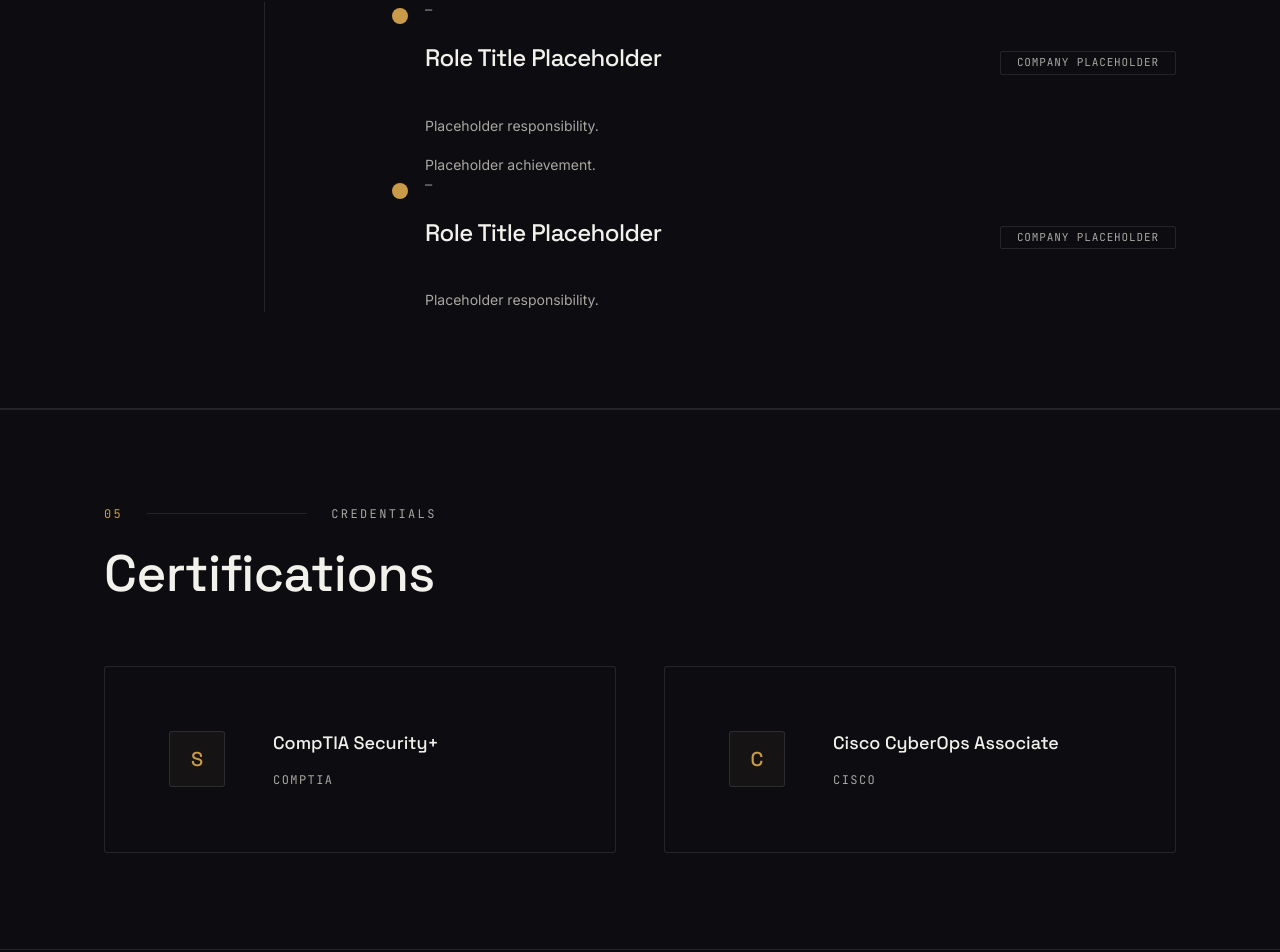
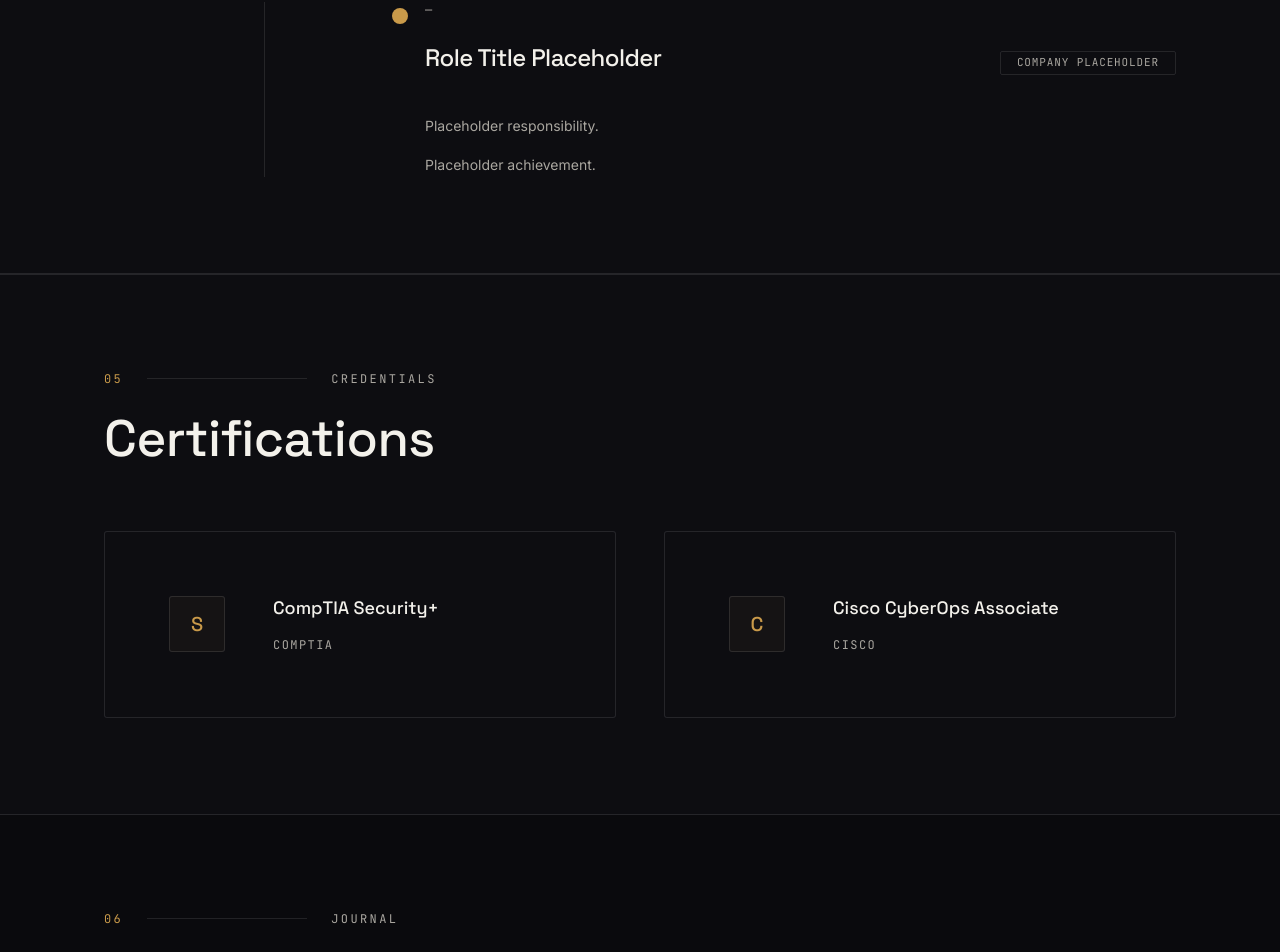
Before and after one commit to warlord80/sentinel-portfolio, a Next.js app: page / in a window 1280 px wide. Shown: the part 4055-5007 px from the top of the page. Built offline with nearby package versions, Linux system fonts and the light colour scheme; no server answers; the database is empty.

Commit message:
feat: wire Experience section to Supabase CMS
- Added getExperience() fetch to page.tsx
- Experience component now accepts initialExperiences prop
- Falls back to placeholder if CMS returns empty

```diff
--- a/src/app/page.tsx
+++ b/src/app/page.tsx
@@ -9,7 +9,7 @@ import { Contact } from "@/components/sections/contact";
 import { Footer } from "@/components/layout/footer";
 import { Ticker } from "@/components/ui/ticker";
 import { getEnabledSocialLinks, getResumeUrl } from "@/app/actions/admin";
-import { getProjects, getWriteups, getCertifications } from "@/app/actions/content";
+import { getProjects, getWriteups, getCertifications, getExperience } from "@/app/actions/content";
 
 export default async function Home() {
   let socialLinks: Awaited<ReturnType<typeof getEnabledSocialLinks>> = [];
@@ -17,14 +17,16 @@ export default async function Home() {
   let projects: Awaited<ReturnType<typeof getProjects>> = [];
   let writeups: Awaited<ReturnType<typeof getWriteups>> = [];
   let certifications: Awaited<ReturnType<typeof getCertifications>> = [];
+  let experiences: Awaited<ReturnType<typeof getExperience>> = [];
 
   try {
-    [socialLinks, resumeUrl, projects, writeups, certifications] = await Promise.all([
+    [socialLinks, resumeUrl, projects, writeups, certifications, experiences] = await Promise.all([
       getEnabledSocialLinks(),
       getResumeUrl(),
       getProjects(),
       getWriteups(),
       getCertifications(),
+      getExperience(),
     ]);
   } catch {
     // Gracefully fall back to defaults if Supabase queries fail
@@ -37,7 +39,7 @@ export default async function Home() {
       <Ticker />
       <Skills />
       <Projects initialProjects={projects} />
-      <Experience />
+      <Experience initialExperiences={experiences} />
       <Certifications initialCertifications={certifications} />
       <Writeups initialWriteups={writeups} />
       <Contact socialLinks={socialLinks} />
--- a/src/components/sections/experience.tsx
+++ b/src/components/sections/experience.tsx
@@ -2,31 +2,24 @@ import { SectionHeading } from "@/components/ui/section-heading";
 import { Tag } from "@/components/ui/tag";
 import { Container } from "@/components/layout/container";
 import { Reveal } from "@/components/motion";
+import type { Experience as ExperienceType } from "@/lib/types";
 
-// Placeholder timeline entries — structure and design only. Real roles,
-// companies and dates are filled via the CMS in later phases. No fabricated
-// experience is claimed.
-const timeline = [
+const fallback: ExperienceType[] = [
   {
+    id: "e1",
     period: "—",
     role: "Role Title Placeholder",
     company: "Company Placeholder",
     notes: ["Placeholder responsibility.", "Placeholder achievement."],
-  },
-  {
-    period: "—",
-    role: "Role Title Placeholder",
-    company: "Company Placeholder",
-    notes: ["Placeholder responsibility."],
+    order: 0,
+    created_at: "",
+    updated_at: "",
   },
 ];
 
-/**
- * Experience — classified vertical timeline. No corporate logos. A 1px
- * vertical line illuminates in Muted Brass on scroll (scroll-rhythm is a
- * Phase 3 concern; the rail is structural here).
- */
-export function Experience() {
+export function Experience({ initialExperiences = [] }: { initialExperiences?: ExperienceType[] }) {
+  const timeline = initialExperiences.length > 0 ? initialExperiences : fallback;
+
   return (
     <section id="experience" className="scroll-mt-24 py-[96px] max-md:py-[64px] section-alt border-t border-b border-line/50">
       <Container>
@@ -36,7 +29,7 @@ export function Experience() {
 
       <div className="mt-12 border-l border-line pl-4 sm:mt-16 sm:pl-8 md:ml-8">
         {timeline.map((role, i) => (
-          <Reveal key={i} delay={i * 0.15}>
+          <Reveal key={role.id} delay={i * 0.15}>
             <article
               className="relative pb-12 last:pb-0"
             >
```
